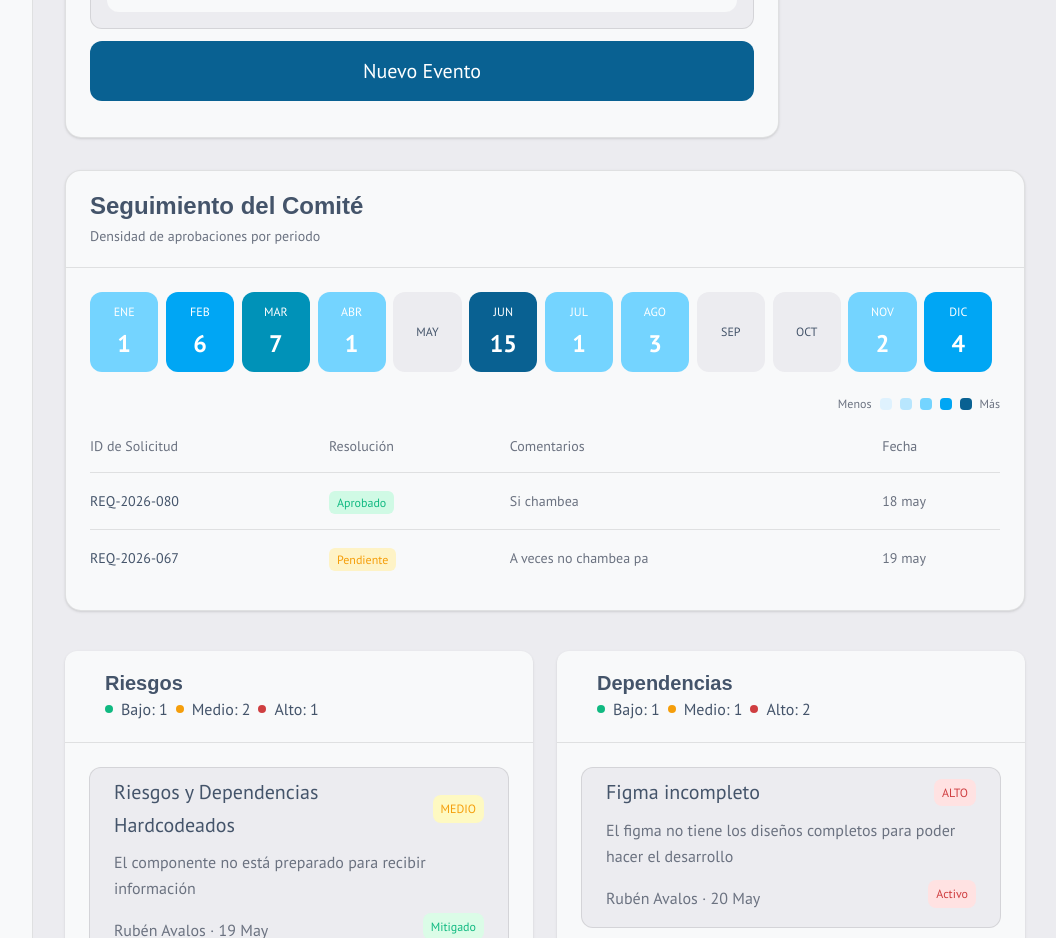
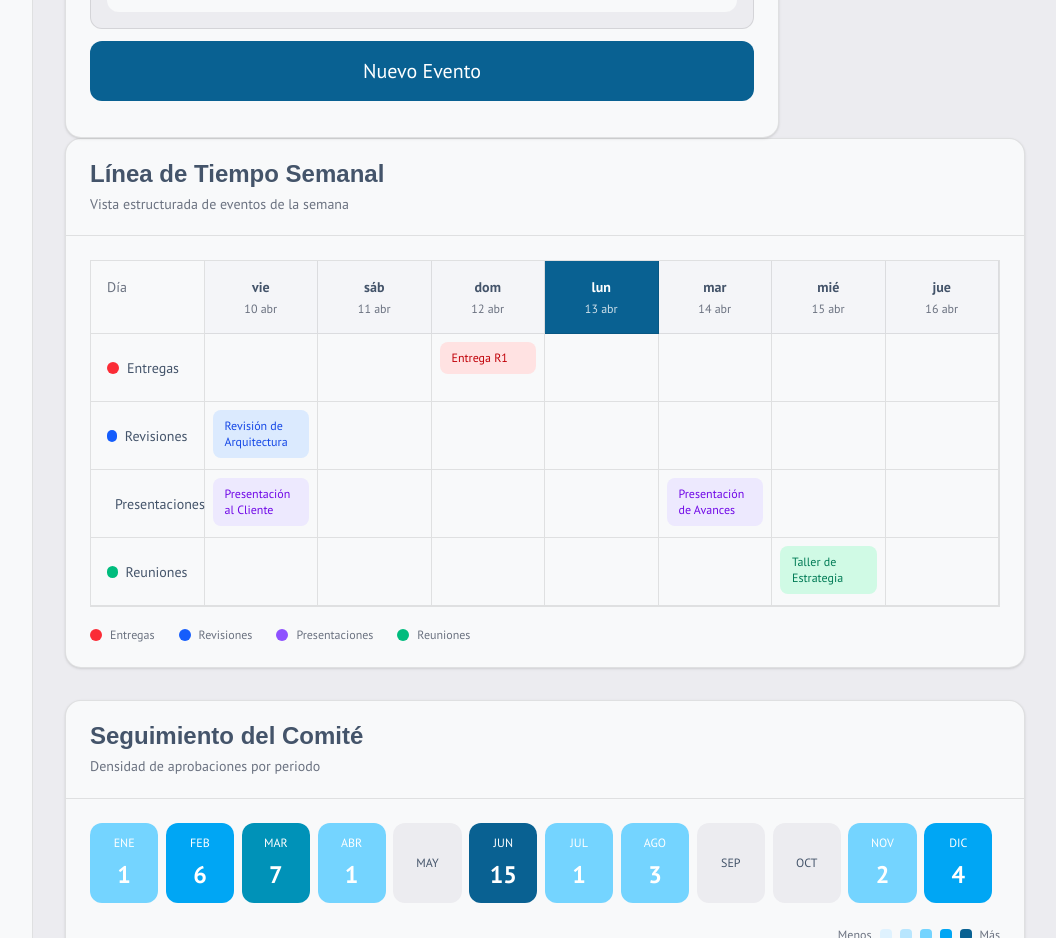
Before and after one commit to AvalosRubenn/Sistema-AdS, a React (Vite) app: page / in a window 1280 px wide. Shown: the part 2220-3158 px from the top of the page, without its empty margins (223-1279 px from the left). Built offline with nearby package versions, Linux system fonts and the light colour scheme; a web font is replaced by a local one.

Commit message:
Timeline
Componente de Timeline

```diff
--- a/src/components/DasboardLA.tsx
+++ b/src/components/DasboardLA.tsx
@@ -7,6 +7,7 @@ import Calendar from "./Calendar";
 import ComitteeTracking from "./CommitteeTracking";
 import RisksAndDependencies from "./RisksAndDependencies";
 import { type RiskCardProps } from "./RiskCard";
+import Timeline from "./Timeline";
 
 const proyectos: ActiveProjectProps[] = [
   {
@@ -183,6 +184,8 @@ function DashboardLA() {
         </div>
       </div>
 
+      <Timeline />
+
       <ComitteeTracking />
       <div className="w-full flex gap-6 mt-10">
         <RisksAndDependencies
--- /dev/null
+++ b/src/components/Timeline.tsx
@@ -0,0 +1,171 @@
+interface TimelineEvent {
+  titulo: string;
+  dia: number;
+  tipo: "ENTREGA" | "REVISION" | "PRESENTACION" | "REUNION";
+}
+
+const dias = [
+  { nombre: "vie", fecha: "10 abr" },
+  { nombre: "sáb", fecha: "11 abr" },
+  { nombre: "dom", fecha: "12 abr" },
+  { nombre: "lun", fecha: "13 abr" },
+  { nombre: "mar", fecha: "14 abr" },
+  { nombre: "mié", fecha: "15 abr" },
+  { nombre: "jue", fecha: "16 abr" },
+];
+
+const categorias = [
+  {
+    tipo: "ENTREGA",
+    label: "Entregas",
+    color: "bg-red-500",
+    softColor: "bg-red-100 text-red-700",
+  },
+  {
+    tipo: "REVISION",
+    label: "Revisiones",
+    color: "bg-blue-600",
+    softColor: "bg-blue-100 text-blue-700",
+  },
+  {
+    tipo: "PRESENTACION",
+    label: "Presentaciones",
+    color: "bg-violet-500",
+    softColor: "bg-violet-100 text-violet-700",
+  },
+  {
+    tipo: "REUNION",
+    label: "Reuniones",
+    color: "bg-emerald-500",
+    softColor: "bg-emerald-100 text-emerald-700",
+  },
+];
+
+const eventos: TimelineEvent[] = [
+  {
+    titulo: "Entrega R1",
+    dia: 2,
+    tipo: "ENTREGA",
+  },
+  {
+    titulo: "Revisión de Arquitectura",
+    dia: 0,
+    tipo: "REVISION",
+  },
+  {
+    titulo: "Presentación al Cliente",
+    dia: 0,
+    tipo: "PRESENTACION",
+  },
+  {
+    titulo: "Presentación de Avances",
+    dia: 4,
+    tipo: "PRESENTACION",
+  },
+  {
+    titulo: "Taller de Estrategia",
+    dia: 5,
+    tipo: "REUNION",
+  },
+];
+
+function Timeline() {
+  return (
+    <div className="rounded-2xl border border-border bg-background shadow-sm">
+      <div className="border-b border-border px-6 py-5">
+        <h2 className="text-2xl font-semibold text-zies-azul-1">
+          Línea de Tiempo Semanal
+        </h2>
+
+        <p className="mt-1 text-sm text-muted-foreground">
+          Vista estructurada de eventos de la semana
+        </p>
+      </div>
+      <div className="p-6">
+        <div className="grid grid-cols-8 border border-border">
+          <div className="border-b border-r border-border p-4 text-sm text-muted-foreground">
+            Día
+          </div>
+
+          {dias.map((dia, index) => (
+            <div
+              key={dia.nombre}
+              className={`
+                flex flex-col items-center justify-center
+                border-b border-r border-border
+                p-4 text-sm
+                ${index === 3 ? "bg-zies-azul-2 text-white" : "bg-muted/30"}
+              `}
+            >
+              <span className="font-semibold">{dia.nombre}</span>
+
+              <span
+                className={`mt-1 text-xs ${
+                  index === 3 ? "text-white/80" : "text-muted-foreground"
+                }`}
+              >
+                {dia.fecha}
+              </span>
+            </div>
+          ))}
+
+          {categorias.map((categoria) => (
+            <>
+              <div
+                key={categoria.tipo}
+                className="flex items-center gap-2 border-b border-r border-border p-4"
+              >
+                <div className={`h-3 w-3 rounded-full ${categoria.color}`} />
+
+                <span className="text-sm text-zies-azul-1">
+                  {categoria.label}
+                </span>
+              </div>
+
+              {dias.map((_, diaIndex) => {
+                const evento = eventos.find(
+                  (e) => e.tipo === categoria.tipo && e.dia === diaIndex,
+                );
+
+                return (
+                  <div
+                    key={`${categoria.tipo}-${diaIndex}`}
+                    className="
+                      border-b border-r border-border
+                      p-2 min-h-[68px]
+                    "
+                  >
+                    {evento && (
+                      <div
+                        className={`
+                          w-full rounded-lg px-3 py-2 text-xs font-medium
+                          ${categoria.softColor}
+                        `}
+                      >
+                        {evento.titulo}
+                      </div>
+                    )}
+                  </div>
+                );
+              })}
+            </>
+          ))}
+        </div>
+
+        <div className="mt-5 flex items-center gap-6">
+          {categorias.map((categoria) => (
+            <div key={categoria.tipo} className="flex items-center gap-2">
+              <div className={`h-3 w-3 rounded-full ${categoria.color}`} />
+
+              <span className="text-xs text-muted-foreground">
+                {categoria.label}
+              </span>
+            </div>
+          ))}
+        </div>
+      </div>
+    </div>
+  );
+}
+
+export default Timeline;
```
